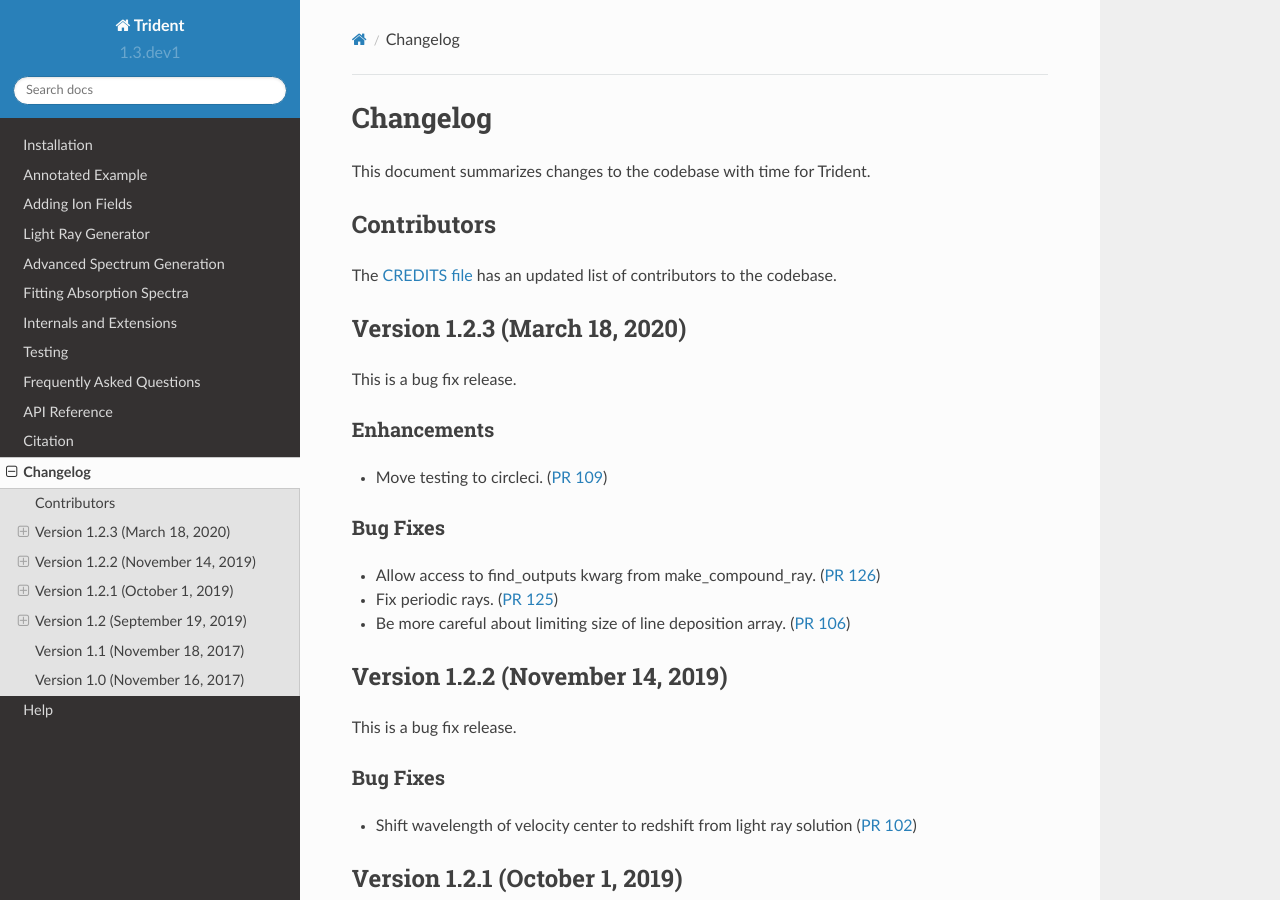
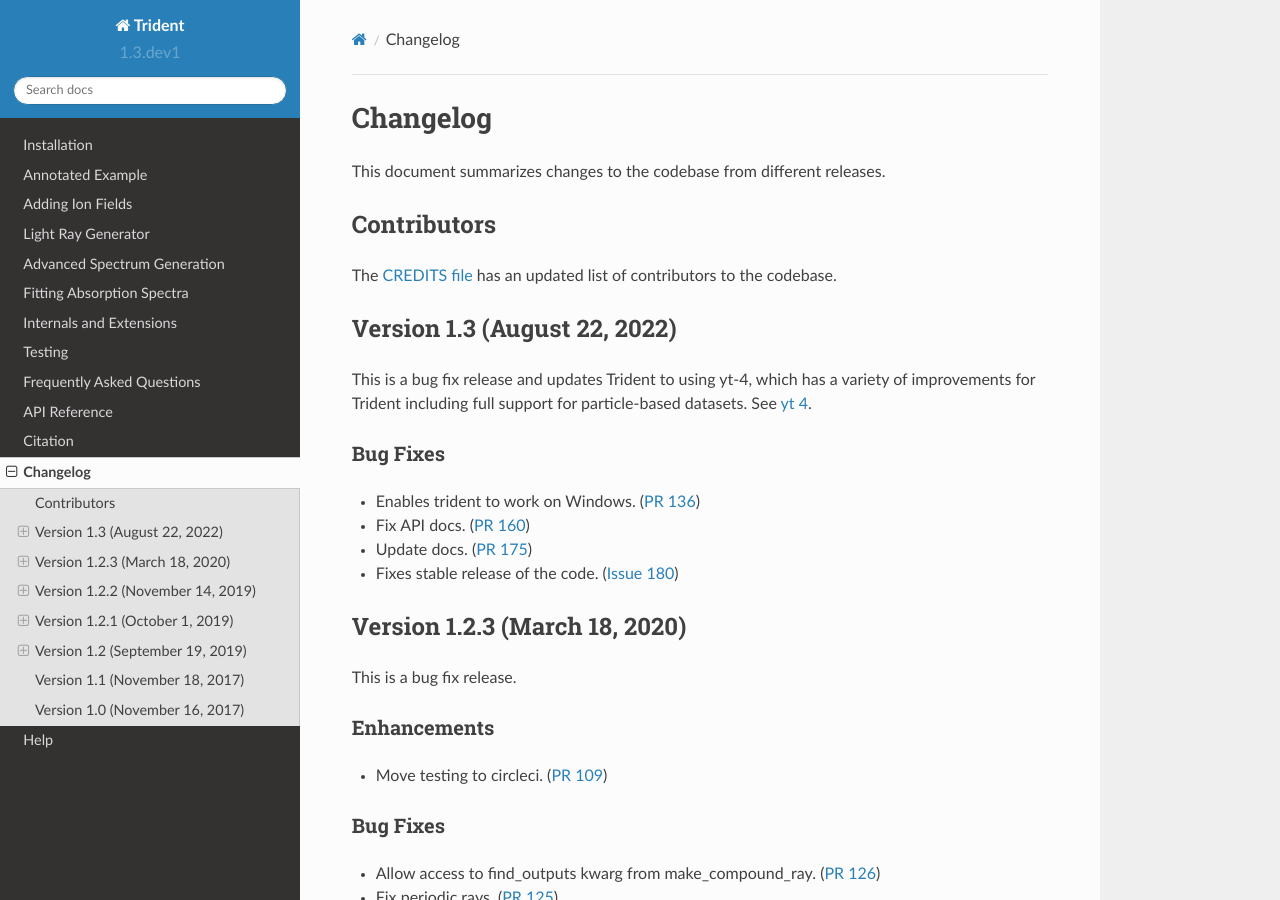
Before and after one commit to trident-project/trident, a Sphinx documentation site: the page built from doc/source/changelog.rst, in a window 1280 px wide and 900 px high. Built offline with Sphinx 7.4.7 and the Read the Docs theme 2.0.0, drawn with Linux system fonts in a browser that asks for light colours; formulas are drawn with MathJax 3.

Commit message:
Updating changelog.

```diff
--- a/doc/source/changelog.rst
+++ b/doc/source/changelog.rst
@@ -3,7 +3,7 @@
 Changelog
 =========
 
-This document summarizes changes to the codebase with time for Trident.
+This document summarizes changes to the codebase from different releases.
 
 Contributors
 ------------
@@ -11,6 +11,26 @@ Contributors
 The `CREDITS file <https://github.com/trident-project/trident/blob/main/CREDITS>`_
 has an updated list of contributors to the codebase.
 
+
+Version 1.3 (August 22, 2022)
+------------------------------
+
+This is a bug fix release and updates Trident to using yt-4, which has
+a variety of improvements for Trident including full support for
+particle-based datasets.  See
+`yt 4 <https://yt-project.org/docs/dev/yt4differences.html>`__.
+
+Bug Fixes
+^^^^^^^^^
+
+- Enables trident to work on Windows.
+  (`PR 136 <https://github.com/trident-project/trident/pull/136>`__)
+- Fix API docs.
+  (`PR 160 <https://github.com/trident-project/trident/pull/160>`__)
+- Update docs.
+  (`PR 175 <https://github.com/trident-project/trident/pull/175>`__)
+- Fixes stable release of the code.
+  (`Issue 180 <https://github.com/trident-project/trident/issues/180>`__)
 
 Version 1.2.3 (March 18, 2020)
 ------------------------------
```
